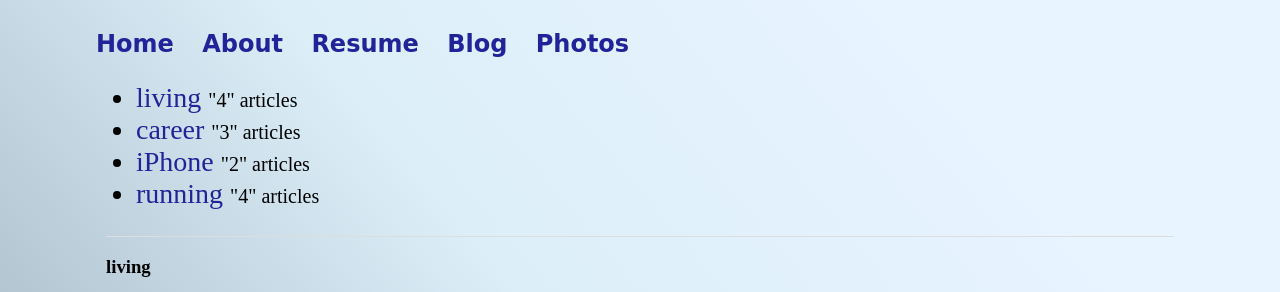
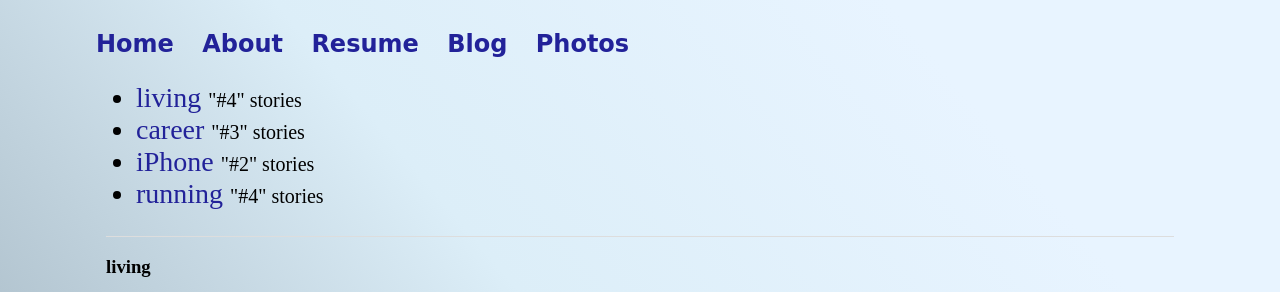
Before and after one commit to mo4dawg/mo4dawg.github.io, a Jekyll site: the page built from tags.html, in a window 1280 px wide. Shown: the top 292 px of the page. Built offline with Jekyll 4.4.1, drawn with Linux system fonts in a browser that asks for light colours.

Commit message:
Update tags.html

```diff
--- a/tags.html
+++ b/tags.html
@@ -9,7 +9,7 @@ permalink: /tags/
     <a href="#{{ tag | first | slugize }}">
       {{ tag | first }}
     </a>
-    <span style="font-size:20px"> "{{ tag | last | size }}" articles </span>
+    <span style="font-size:20px"> "#{{ tag | last | size }}" stories </span>
   </li>
 {% endfor %}
 </ul>
```
